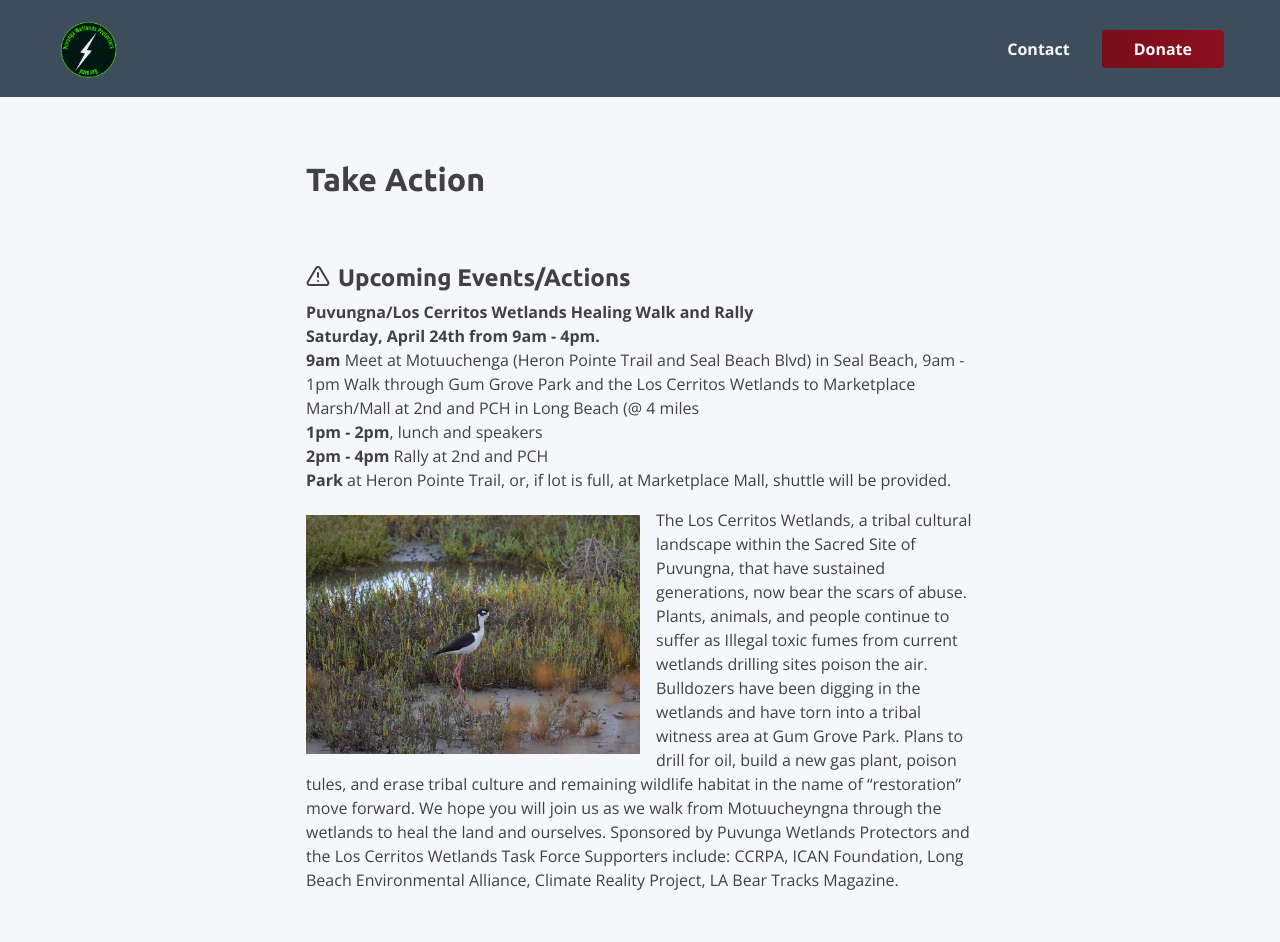
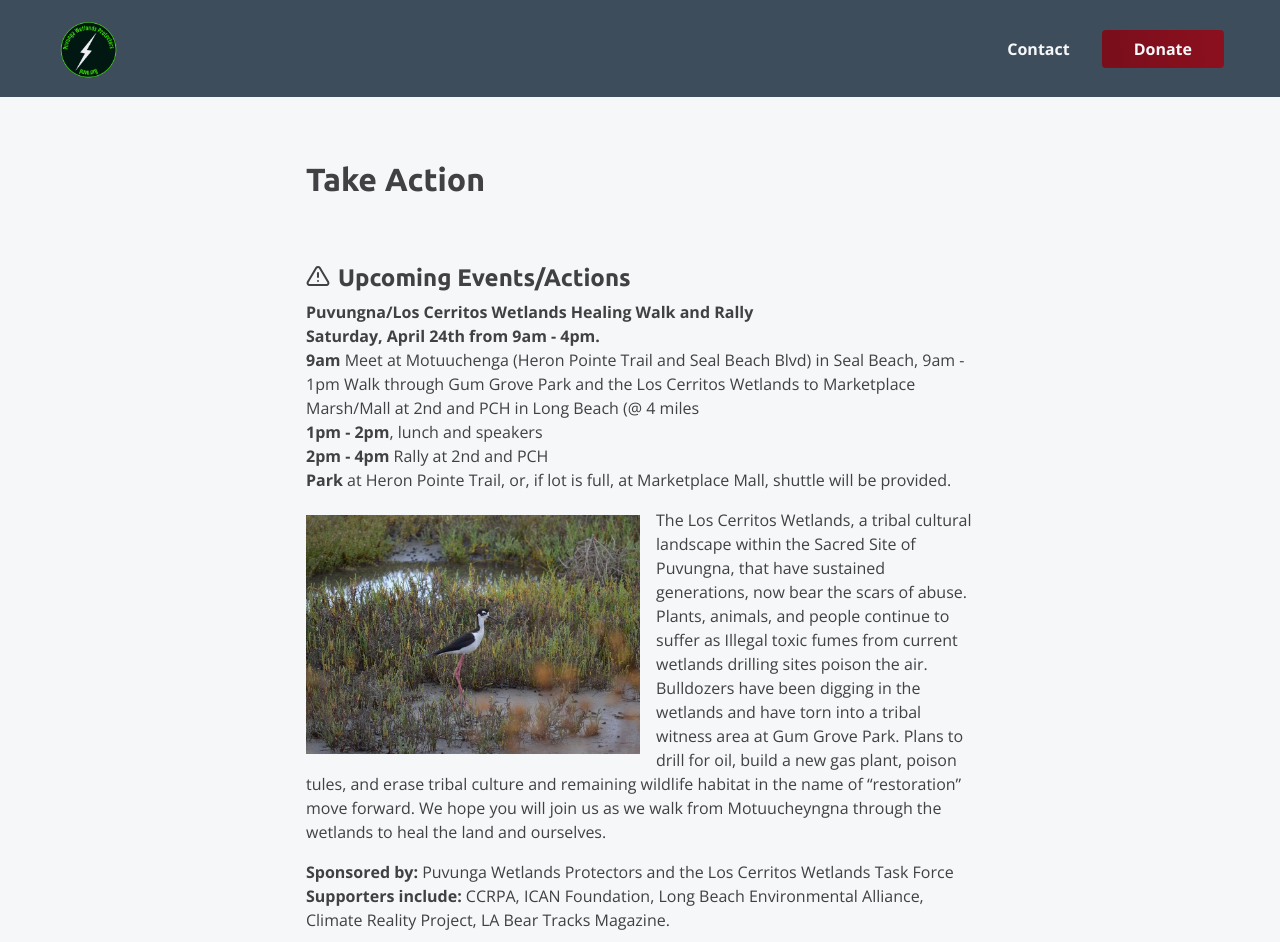
Before and after one commit to Eddie-Anguiano/native-website, a Next.js app: page /lawsuit in a window 1280 px wide. Shown: the top 942 px of the page. Built offline with nearby package versions, Linux system fonts and the light colour scheme.

Commit message:
add client revisions

```diff
--- a/pages/lawsuit.js
+++ b/pages/lawsuit.js
@@ -59,10 +59,15 @@
           new gas plant, poison tules, and erase tribal culture and remaining
           wildlife habitat in the name of “restoration” move forward. We hope
           you will join us as we walk from Motuucheyngna through the wetlands to
-          heal the land and ourselves. Sponsored by Puvunga Wetlands Protectors
-          and the Los Cerritos Wetlands Task Force Supporters include: CCRPA,
-          ICAN Foundation, Long Beach Environmental Alliance, Climate Reality
-          Project, LA Bear Tracks Magazine.
+          heal the land and ourselves.
+        </p>
+        <p className={styles.paragraph}>
+          <strong>Sponsored by:</strong> Puvunga Wetlands Protectors and the Los
+          Cerritos Wetlands Task Force
+          <br />
+          <strong>Supporters include:</strong> CCRPA, ICAN Foundation, Long
+          Beach Environmental Alliance, Climate Reality Project, LA Bear Tracks
+          Magazine.
         </p>
 
         <img
```
